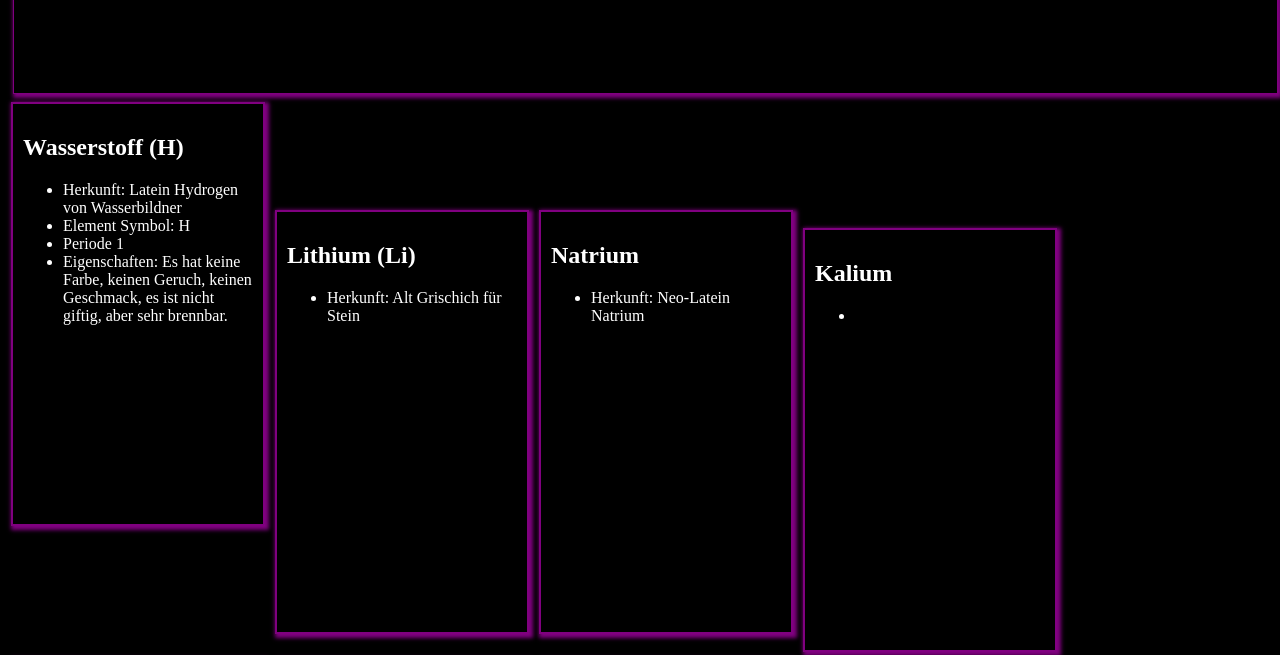
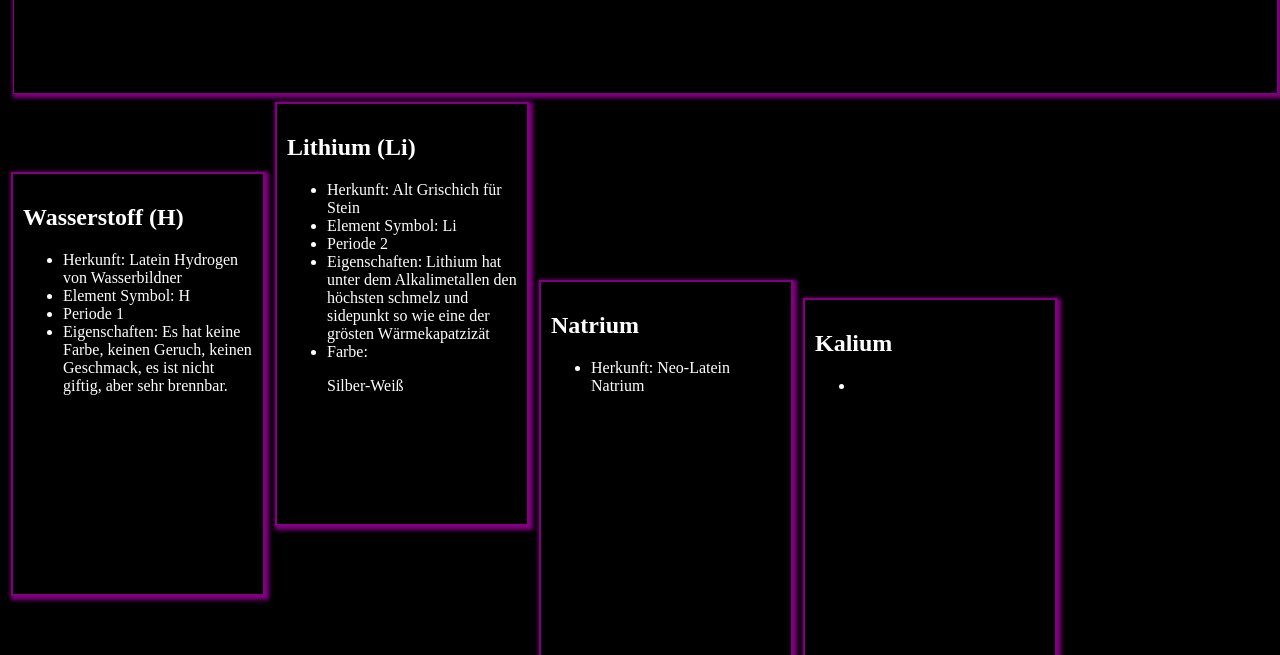
Before and after one commit to ThanonC/thanonc.github.io, a plain HTML site: page chemref.html in a window 1280 px wide. Shown: the part 145-800 px from the top of the page. Drawn offline with Linux system fonts and the light colour scheme.

Commit message:
Update chemref.html

```diff
--- a/chemref.html
+++ b/chemref.html
@@ -23,6 +23,10 @@
             <h2>Lithium (Li)</h2>
             <ul>
                 <li>Herkunft: Alt Grischich für Stein</li>
+                <li>Element Symbol: Li</li>
+                <li>Periode 2</li>
+                <li>Eigenschaften: Lithium hat unter dem Alkalimetallen den höchsten schmelz und sidepunkt so wie eine der grösten Wärmekapatzizät</li>
+                <li>Farbe: <p style="color: f0f0f0;">Silber-Weiß</p> </li>
             </ul>
         </div>
         <div class="group">
```
